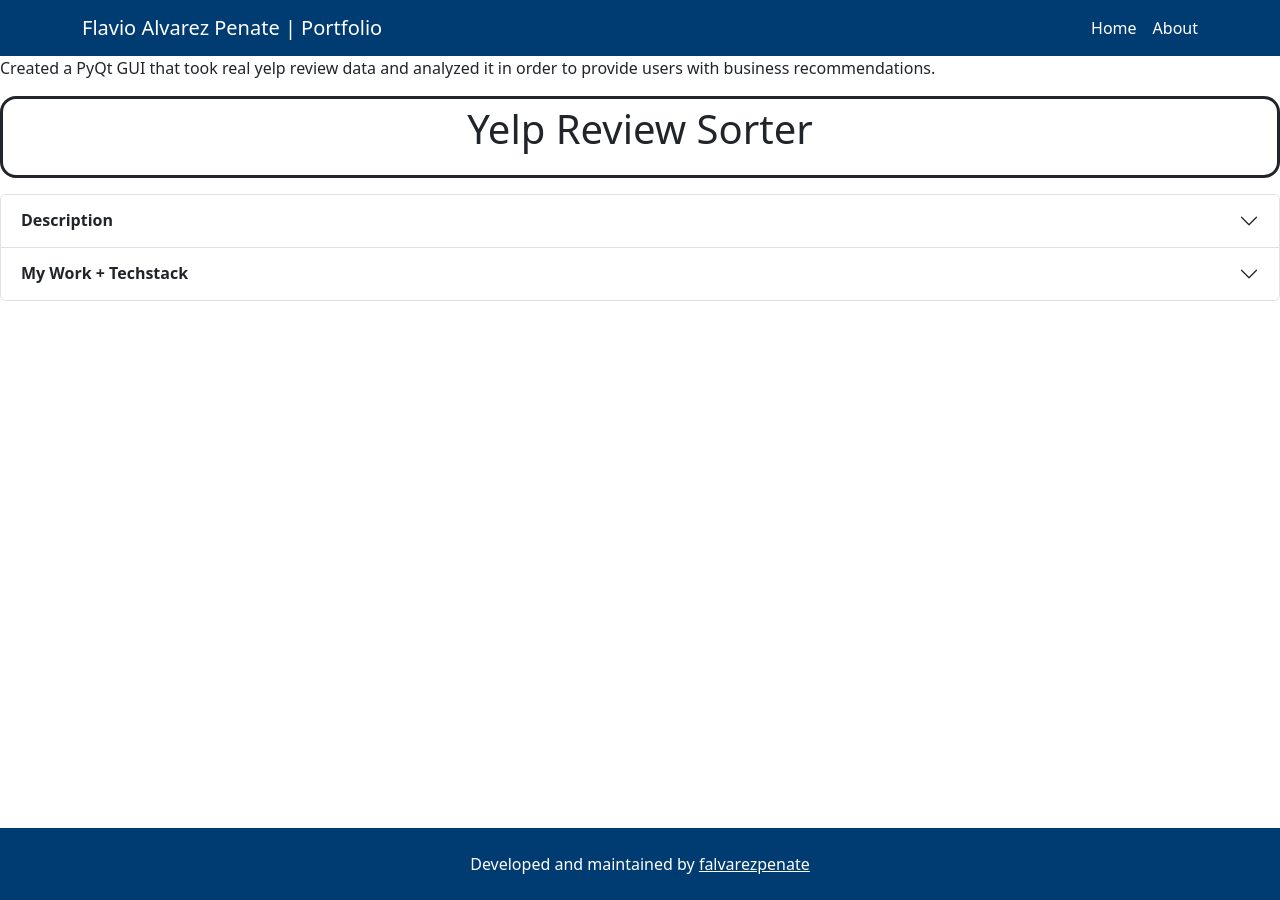
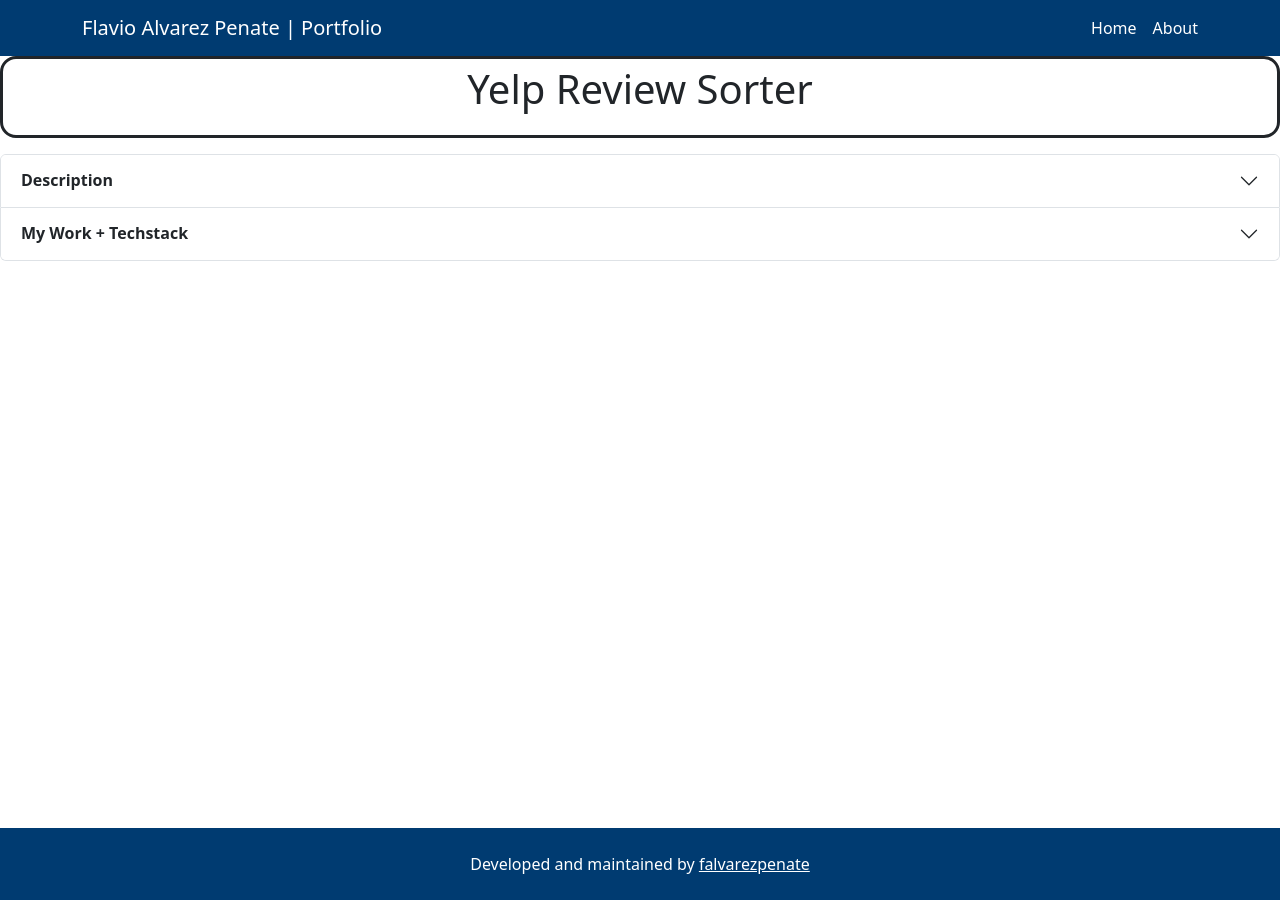
Before and after one commit to falvarezpenate/my-projects-site, a Jekyll site: the page built from _projects/yelp-review-sorter.markdown, in a window 1280 px wide. Built offline with Jekyll 4.4.1, drawn with Linux system fonts in a browser that asks for light colours; part of the change alters nothing that is shown.

Commit message:
updated yelp markdown

```diff
--- a/_projects/yelp-review-sorter.markdown
+++ b/_projects/yelp-review-sorter.markdown
@@ -3,13 +3,8 @@ layout: project
 title: Yelp Review Sorter
 category: "Class Projects"
 description: >-
-  Implemented a `console application` in `C` that simulates an `ext2 file system`
-  within a given disk in `Ubuntu`.
+  Designed a <code>PyQt</code> application in <code>Python</code> that allows users to search for business recommendations based on user rating and review data.
 details: >-
-  Worked in a `partner programming` environment in order to achieve multiple desired
-  functionalities. These include `file and directory management` commands supported
-  include `cd, ls, mkdir, rmdir, create, read, write, cat`, as well as others.
+  Responsible for the <strong>full stack</strong> development of the application. Created and managed the <strong>relational database</strong> through the use of <strong>ER diagrams</strong>, <strong>table relations</strong>, and parsing of real Yelp <code>.json</code> data to populate these tables. Users are able to view business details by sending <code>SQL</code> queries to a local <code>PostgreSQL</code> database using the <code>psycop2g</code> library.
 repository_link: TBD
 ---
-
-Created a PyQt GUI that took real yelp review data and analyzed it in order to provide users with business recommendations.
```
